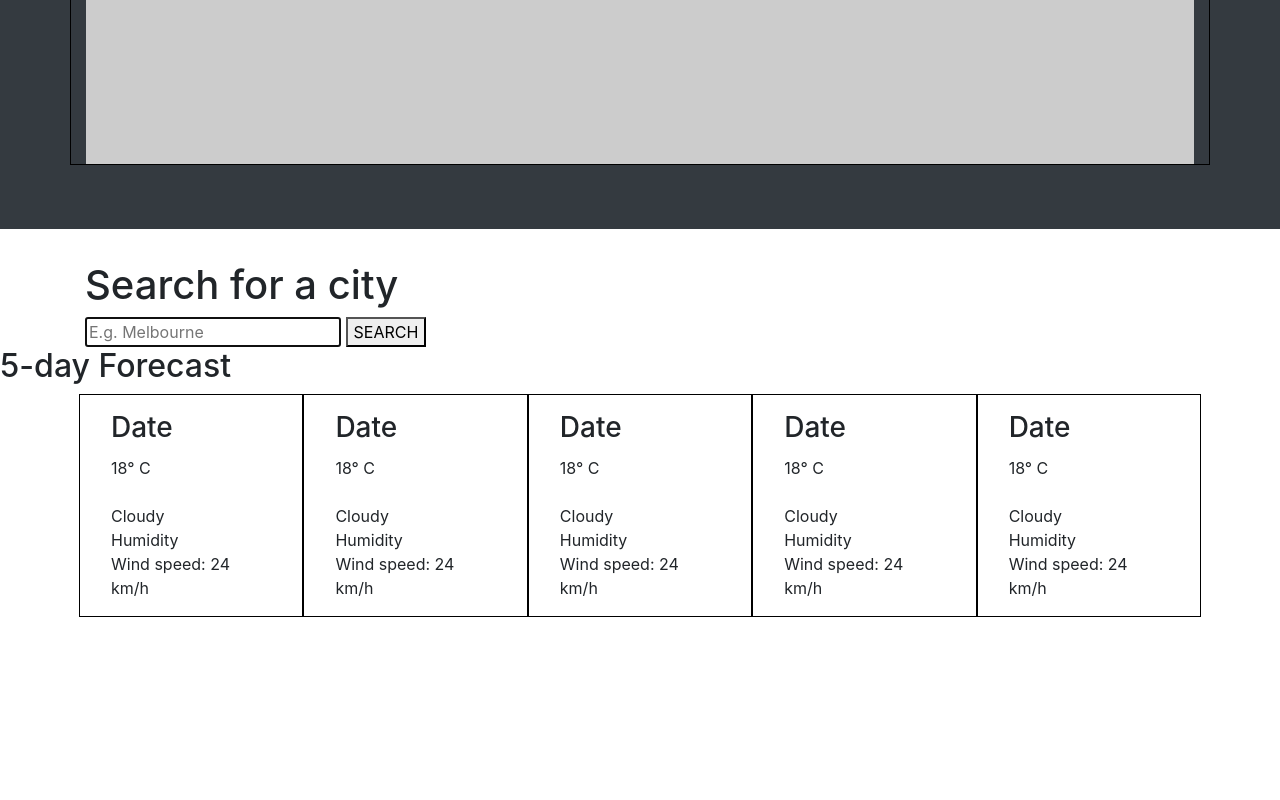
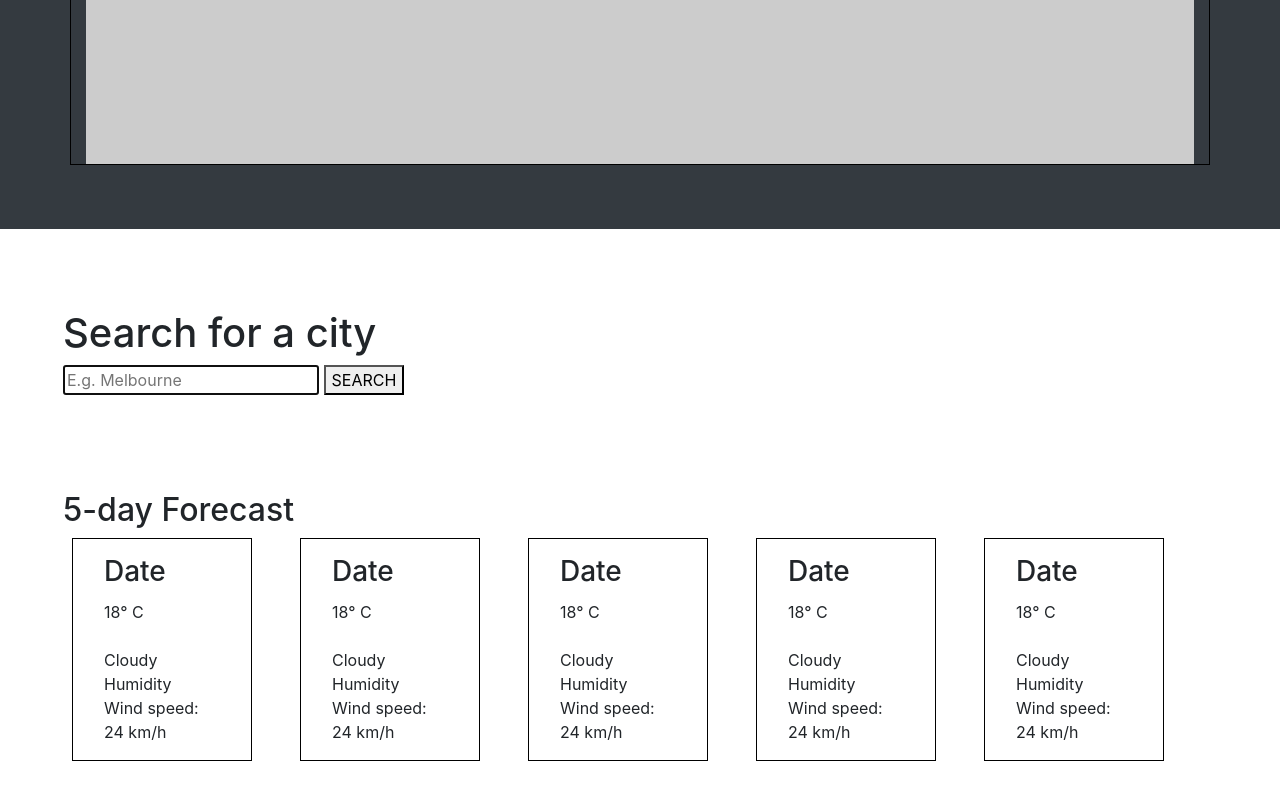
Before and after one commit to asish-dewan/weather_app, a plain HTML site: page index.html in a window 1280 px wide. Shown: the part 524-1324 px from the top of the page. Before the commit the page ends 1157 px from the top, so only its background shows below. Drawn offline with nearby package versions, Linux system fonts and the light colour scheme; placeholder pictures from the web are drawn by us; some icons are missing.

Commit message:
Changed page layout and added Fetch API function

```diff
--- a/assets/script.js
+++ b/assets/script.js
@@ -0,0 +1,12 @@
+
+let weather = {
+    "apikey": "09305fa7af376150d681f93c53d839a7"
+
+// Fetch data from API
+    fetchWeather: function (){
+        fetch(
+            ""
+        ).then((response) => response.json())
+        .then(data) => console.log(data))
+    },
+};
--- a/index.html
+++ b/index.html
@@ -30,7 +30,7 @@
 
     <div class="search">
         <!-- Search bar -->
-                <div class="container">
+                <div class="container m-5">
                     <h1 class="heading"> Search for a city </h1>
                     <form>
                         <input type="text" placeholder="E.g. Melbourne" autofocus>
@@ -41,10 +41,11 @@
         </div>
     <!-- 5 day forecast card -->
     <section>
-        <h2> 5-day Forecast </h2>
-        <div class="container px-4">
-            <div class="row gx-5">
-                <div class="col">
+
+        <div class="container m-5">
+            <h2> 5-day Forecast </h2>
+            <div class="row">
+                <div class="col mx-4">
                     <div class="p-3">
                         <h3 class="card-title">Date</h5>
                             <div class="temp"> 18° C </div>
@@ -54,7 +55,7 @@
                             <div class="wind"> Wind speed: 24 km/h</div>
                     </div>
                 </div>
-                <div class="col">
+                <div class="col mx-4">
                     <div class="p-3">
                         <h3 class="card-title">Date</h5>
                             <div class="temp"> 18° C </div>
@@ -64,7 +65,7 @@
                             <div class="wind"> Wind speed: 24 km/h</div>
                     </div>
                 </div>
-                <div class="col">
+                <div class="col mx-4">
                     <div class="p-3">
                         <h3 class="card-title">Date</h5>
                             <div class="temp"> 18° C </div>
@@ -74,7 +75,7 @@
                             <div class="wind"> Wind speed: 24 km/h</div>
                     </div>
                 </div>
-                <div class="col">
+                <div class="col mx-4">
                     <div class="p-3">
                         <h3 class="card-title">Date</h5>
                             <div class="temp"> 18° C </div>
@@ -84,7 +85,7 @@
                             <div class="wind"> Wind speed: 24 km/h</div>
                     </div>
                 </div>
-                <div class="col">
+                <div class="col mx-4">
                     <div class="p-3">
                         <h3 class="card-title">Date</h5>
                             <div class="temp"> 18° C </div>
```
